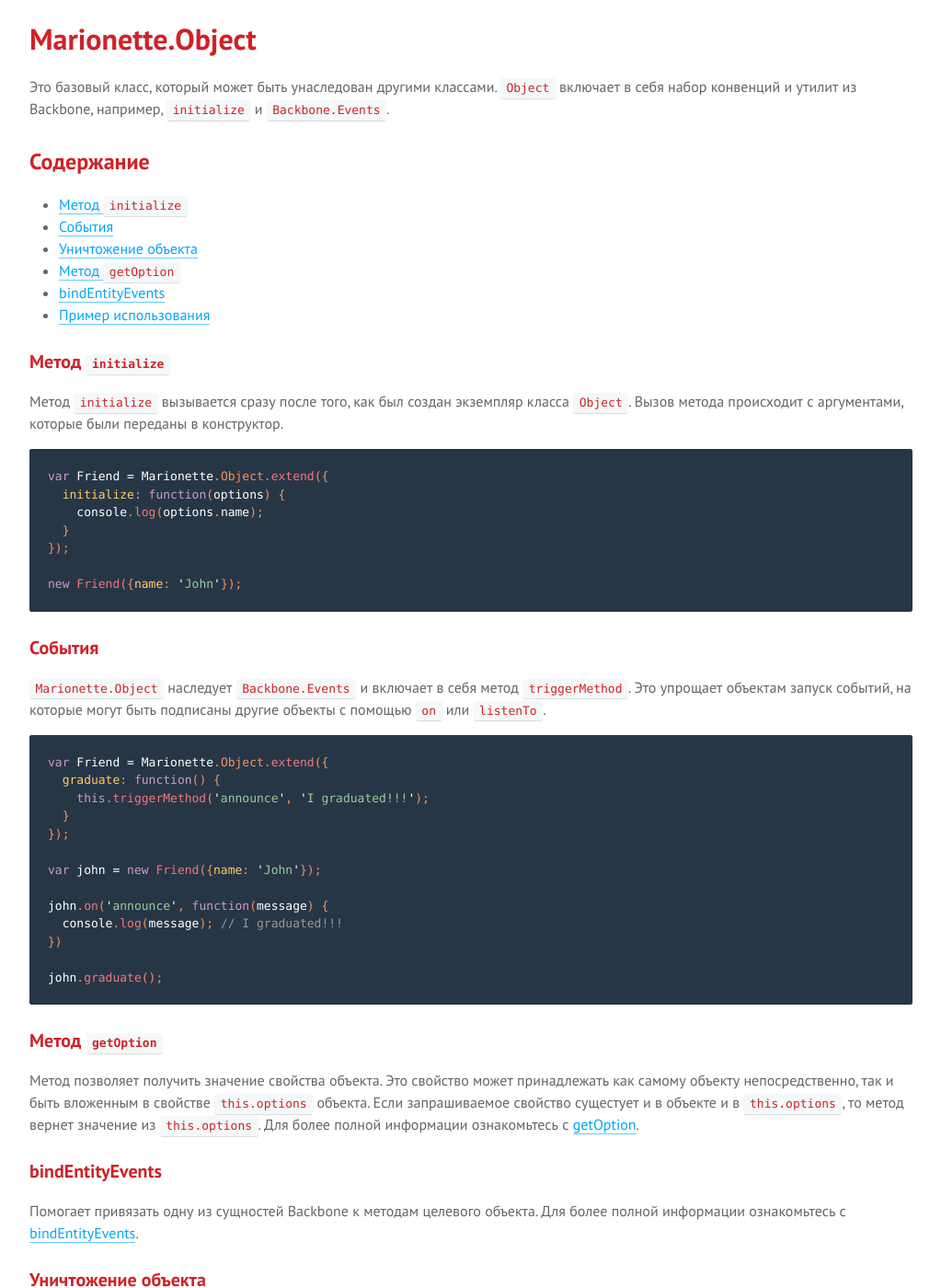
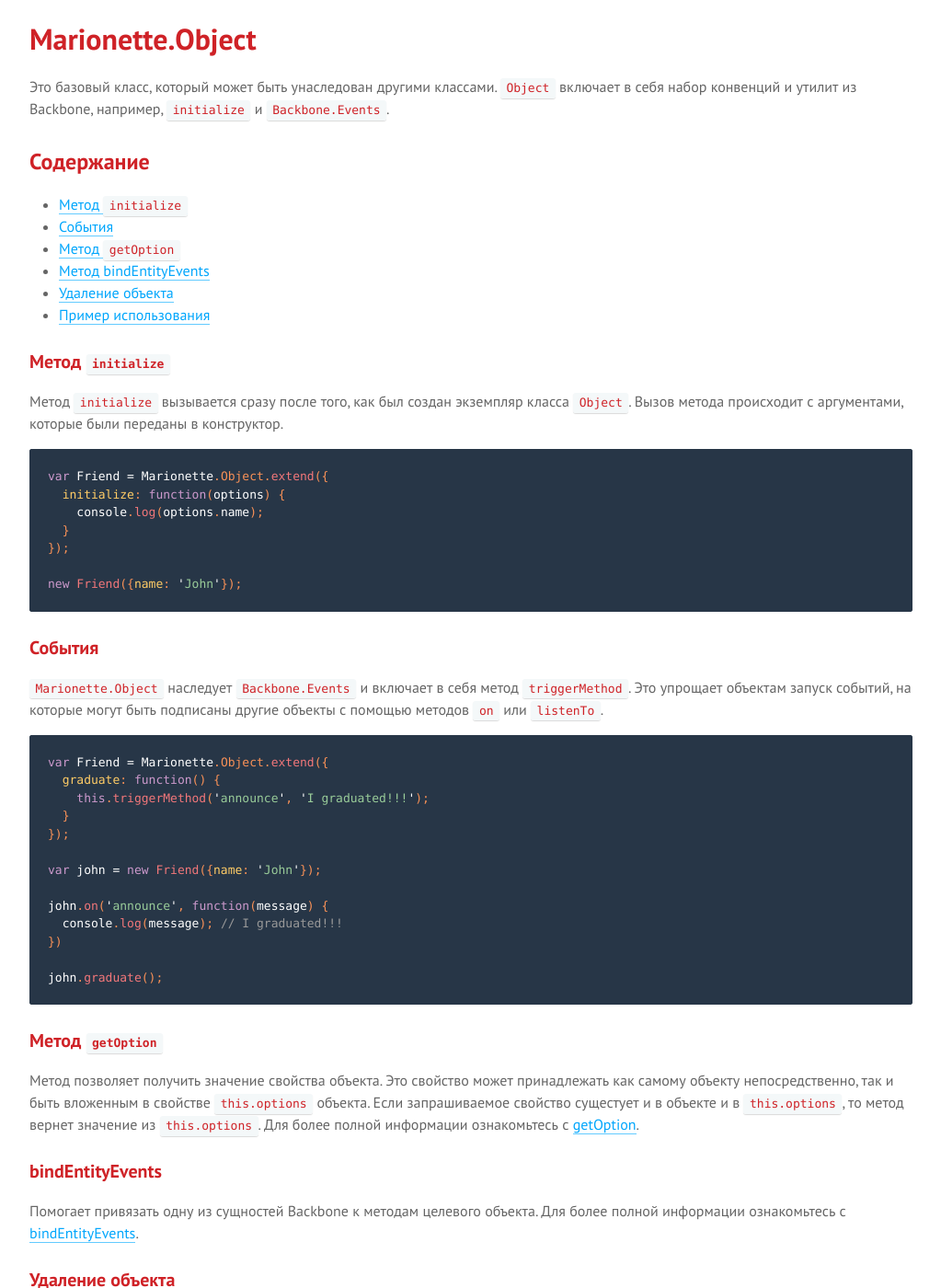
Before and after one commit to sadcitizen/marionettejs.ru, a Jekyll site: the page built from _posts/2014-05-07-object.md, in a window 1280 px wide and 1400 px high, scrolled down 379 px. Shown: the whole window at 92% size, without its empty margins (128-1151 px from the left). Built offline with Jekyll 4.4.1, drawn with Linux system fonts in a browser that asks for light colours; some web fonts are replaced; Markdown is read by kramdown in place of the engine named in the settings.

Commit message:
update ru/Object

````diff
--- a/_includes/translation/ru/marionette.object.md
+++ b/_includes/translation/ru/marionette.object.md
@@ -5,13 +5,13 @@
 
 * [Метод `initialize`](#initialize)
 * [События](#events)
-* [Уничтожение объекта](#destroying-a-object)
 * [Метод `getOption`](#getoption)
-* [bindEntityEvents](#bindentityevents)
+* [Метод bindEntityEvents](#bindentityevents)
+* [Удаление объекта](#destroying-a-object)
 * [Пример использования](#basic-use)
 
 
-### Метод `initialize`
+### <a name="initialize"></a> Метод `initialize`
 
 Метод `initialize` вызывается сразу после того, как был создан экземпляр класса `Object`.
 Вызов метода происходит с аргументами, которые были переданы в конструктор.
@@ -26,11 +26,11 @@
 new Friend({name: 'John'});
 ```
 
-### События
+### <a name="events"></a> События
 
 `Marionette.Object` наследует `Backbone.Events` и включает в себя метод `triggerMethod`.
 Это упрощает объектам запуск событий, на которые могут быть подписаны другие объекты
-с помощью `on` или `listenTo`.
+с помощью методов `on` или `listenTo`.
 
 ```js
 var Friend = Marionette.Object.extend({
@@ -48,17 +48,17 @@
 john.graduate();
 ```
 
-### Метод `getOption`
+### <a name="getoption"></a> Метод `getOption`
 
 Метод позволяет получить значение свойства объекта. Это свойство может принадлежать как самому объекту непосредственно, так и
 быть вложенным в свойстве `this.options` объекта. Если запрашиваемое свойство сущестует и в объекте и в `this.options`, то метод вернет значение из `this.options`.
 Для более полной информации ознакомьтесь с [getOption](../functions/).
 
-### bindEntityEvents
+### <a name="bindentityevents"></a> bindEntityEvents
 
 Помогает привязать одну из сущностей Backbone к методам целевого объекта. Для более полной информации ознакомьтесь с [bindEntityEvents](../functions/).
 
-### Уничтожение объекта
+### <a name="destroying-a-object"></a> Удаление объекта
 
 У объектов есть метод `destroy`, который отвязывает все события, которые были привязаны непосредственно к экземпляру объекта.
 
@@ -86,7 +86,7 @@
 obj.destroy(arg1, arg2);
 ```
 
-### Пример использования
+### <a name="basic-use"></a> Пример использования
 
 `Selections` - это простой объект, предназначенный для управления выбором вещей.
 Так как этот объект наследует `Object`, то он обладает методом `initialize` и умеет
````
Also changed, not shown: _posts/2014-05-07-object.md (+1 -1 lines).
